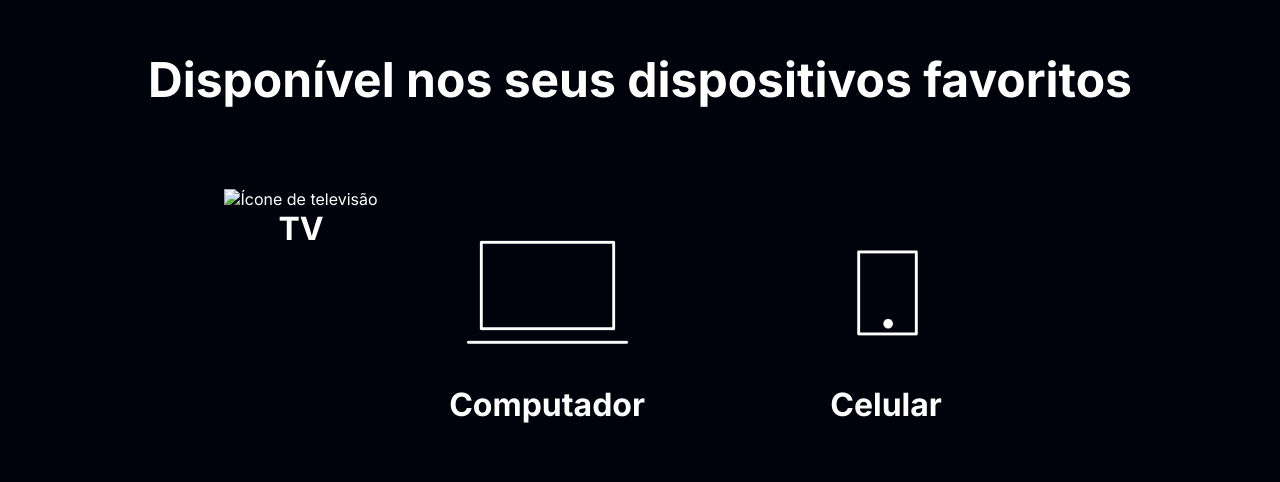
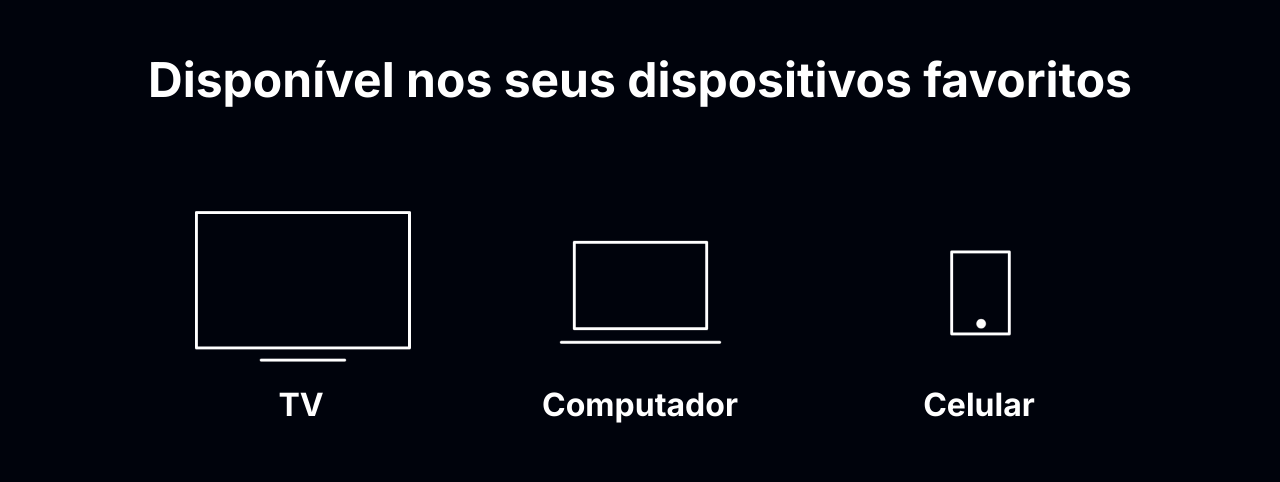
Before and after one commit to Vitor-HugoAmorim/Netiflix, a plain HTML site: page index.html in a window 1280 px wide. Shown: the part 3150-3632 px from the top of the page. Drawn offline with Linux system fonts and the light colour scheme; files whose address does not match are found by name.

Commit message:
Update index.html

```diff
--- a/index.html
+++ b/index.html
@@ -57,7 +57,7 @@
         <h2 class="dispositivos__titulo">Disponível nos seus dispositivos favoritos</h2>
         <ul class="dispositivos__lista">
             <li>
-                <img src="img/tv.png" alt="Ícone de televisão">
+                <img src="tv.png" alt="Ícone de televisão">
                 <h3 class="lista__item">TV</h3>
             </li>
             <li>
```
